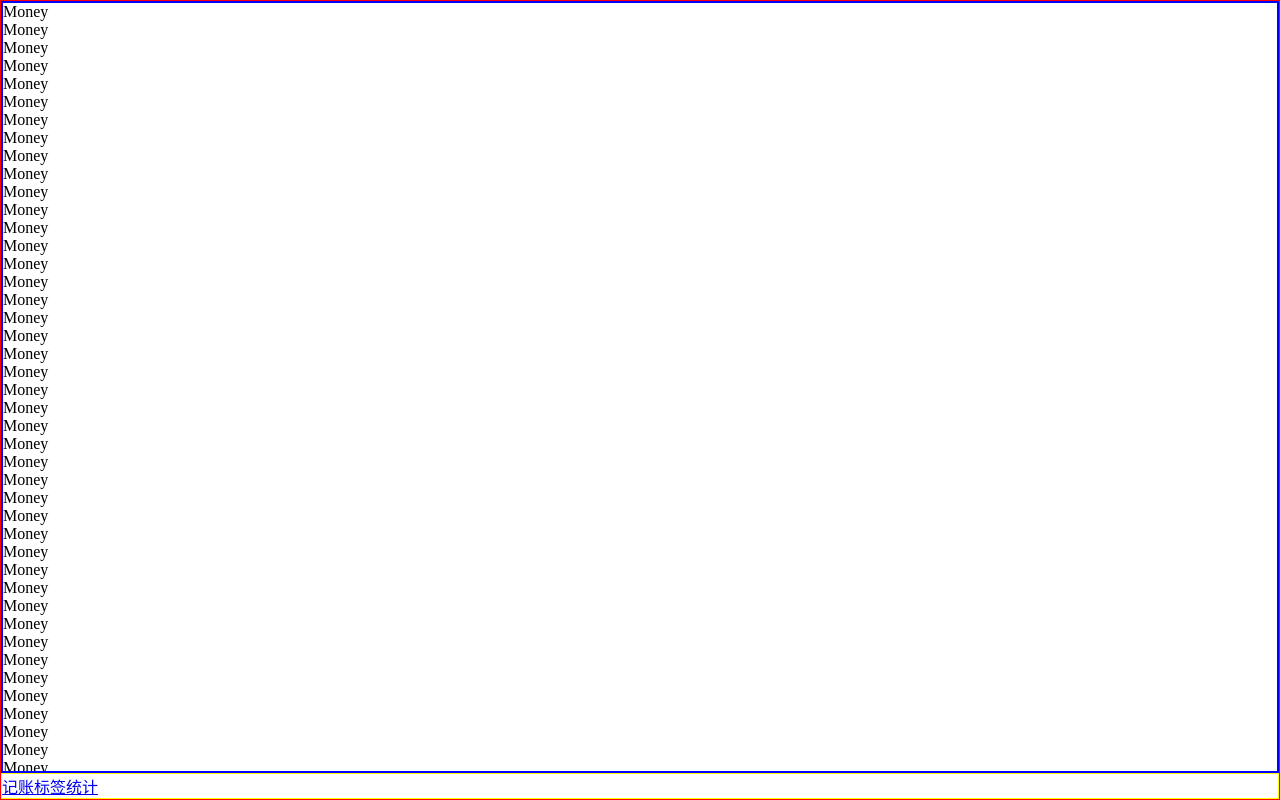
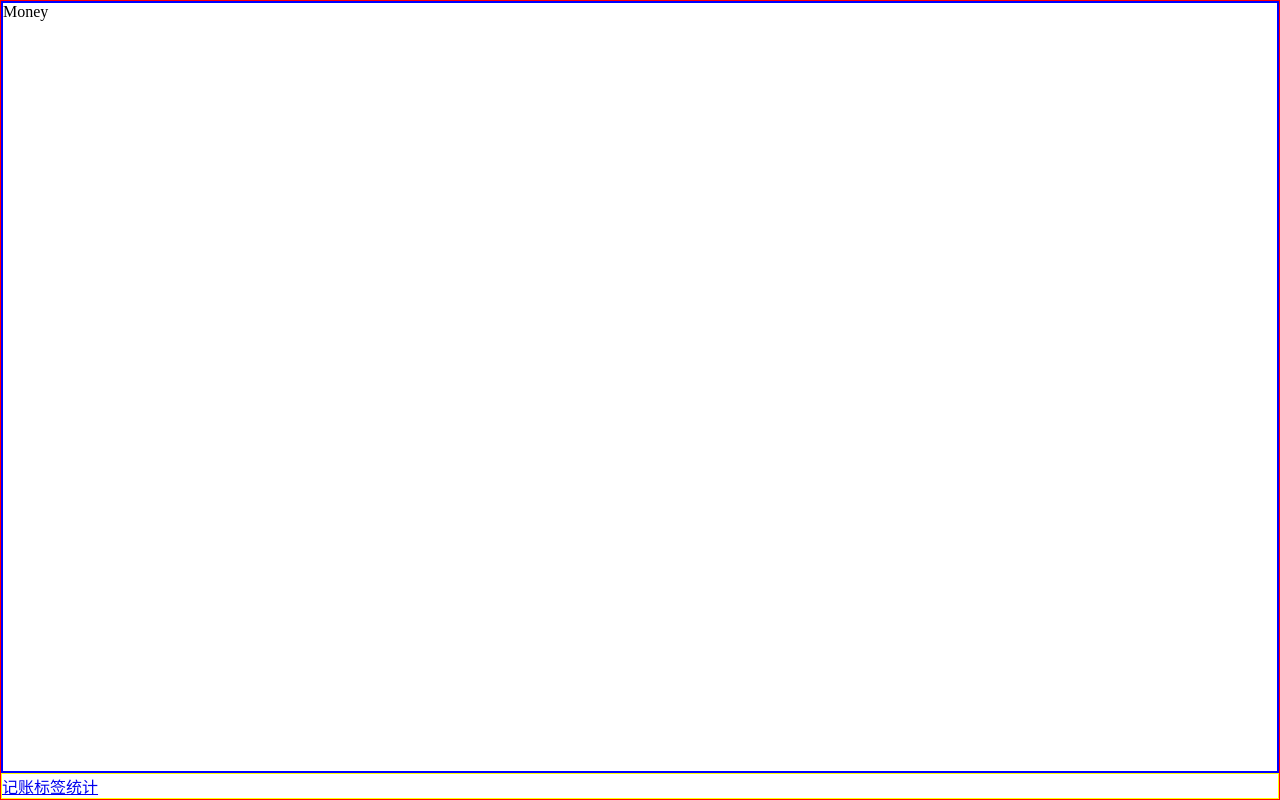
Before and after one commit to haxiedaimala/billing, a Vue app: page /#/money in a window 1280 px wide. Built offline with nearby package versions, Linux system fonts and the light colour scheme.

Commit message:
重复三次页面布局

```diff
--- a/src/views/Label.vue
+++ b/src/views/Label.vue
@@ -2,9 +2,25 @@
 </script>
 
 <template>
-  <div>label</div>
-  <Nav/>
+  <div class="nav-wrapper">
+    <div class="content">
+      <p>label</p>
+    </div>
+    <Nav/>
+  </div>
 </template>
 
 <style lang="scss" scoped>
+.nav-wrapper {
+  border: 1px solid red;
+  height: 100vh;
+  display: flex;
+  flex-direction: column;
+
+  .content {
+    flex-grow: 1;
+    border: 2px solid blue;
+    overflow: auto;
+  }
+}
 </style>
--- a/src/views/Money.vue
+++ b/src/views/Money.vue
@@ -5,57 +5,6 @@
   <div class="nav-wrapper">
     <div class="content">
       <p>Money</p>
-      <p>Money</p>
-      <p>Money</p>
-      <p>Money</p>
-      <p>Money</p>
-      <p>Money</p>
-      <p>Money</p>
-      <p>Money</p>
-      <p>Money</p>
-      <p>Money</p>
-      <p>Money</p>
-      <p>Money</p>
-      <p>Money</p>
-      <p>Money</p>
-      <p>Money</p>
-      <p>Money</p>
-      <p>Money</p>
-      <p>Money</p>
-      <p>Money</p>
-      <p>Money</p>
-      <p>Money</p>
-      <p>Money</p>
-      <p>Money</p>
-      <p>Money</p>
-      <p>Money</p>
-      <p>Money</p>
-      <p>Money</p>
-      <p>Money</p>
-      <p>Money</p>
-      <p>Money</p>
-      <p>Money</p>
-      <p>Money</p>
-      <p>Money</p>
-      <p>Money</p>
-      <p>Money</p>
-      <p>Money</p>
-      <p>Money</p>
-      <p>Money</p>
-      <p>Money</p>
-      <p>Money</p>
-      <p>Money</p>
-      <p>Money</p>
-      <p>Money</p>
-      <p>Money</p>
-      <p>Money</p>
-      <p>Money</p>
-      <p>Money</p>
-      <p>Money</p>
-      <p>Money</p>
-      <p>Money</p>
-      <p>Money</p>
-
     </div>
     <Nav/>
   </div>
--- a/src/views/Statistics.vue
+++ b/src/views/Statistics.vue
@@ -2,9 +2,25 @@
 </script>
 
 <template>
-  <div>statistics</div>
-  <Nav/>
+  <div class="nav-wrapper">
+    <div class="content">
+      <p>statistics</p>
+    </div>
+    <Nav/>
+  </div>
 </template>
 
 <style lang="scss" scoped>
+.nav-wrapper {
+  border: 1px solid red;
+  height: 100vh;
+  display: flex;
+  flex-direction: column;
+
+  .content {
+    flex-grow: 1;
+    border: 2px solid blue;
+    overflow: auto;
+  }
+}
 </style>
```
